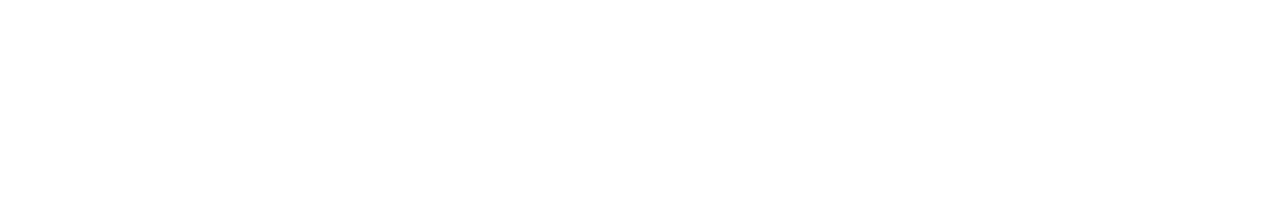
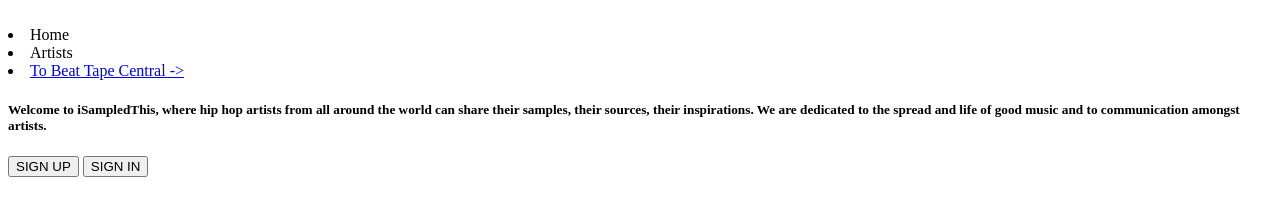
Before and after one commit to isampledthis/isampledthis.github.io, a plain HTML site: page index.html in a window 1280 px wide. Drawn offline with Linux system fonts and the light colour scheme.

Commit message:
added rough html and button scripts

```diff
--- a/index.html
+++ b/index.html
@@ -5,5 +5,28 @@
     <meta name="description" id="iSampledThis - artists post their samples, sources, inspirations" />
   </head>
   <body>
+    <header>
+      <img />
+      <div id="navbar">
+        <li><a>Home</a></li>
+        <li><a>Artists</a></li>
+        <li><a href="beattapecentral.tumblr.com">To Beat Tape Central -&gt;</a></li>
+      </div>
+    </header>
+    <div id="welcome">
+      <h5>Welcome to iSampledThis, where hip hop artists from all around the world can share their samples, their sources, their inspirations. We are dedicated to the spread and life of good music and to communication amongst artists.</h5>
+      <button id="signup">SIGN UP</button>
+      <button id="signin">SIGN IN</button>
+    </div>
   </body>
+  <script>
+    $(document).ready(function(){
+			$("#signup").click(function(){
+				window.location.href="signup.html";
+			});
+			$("#signin").click(function(){
+				window.location.href="signin.html";
+			});
+		});
+  </script>
 </html>
```
